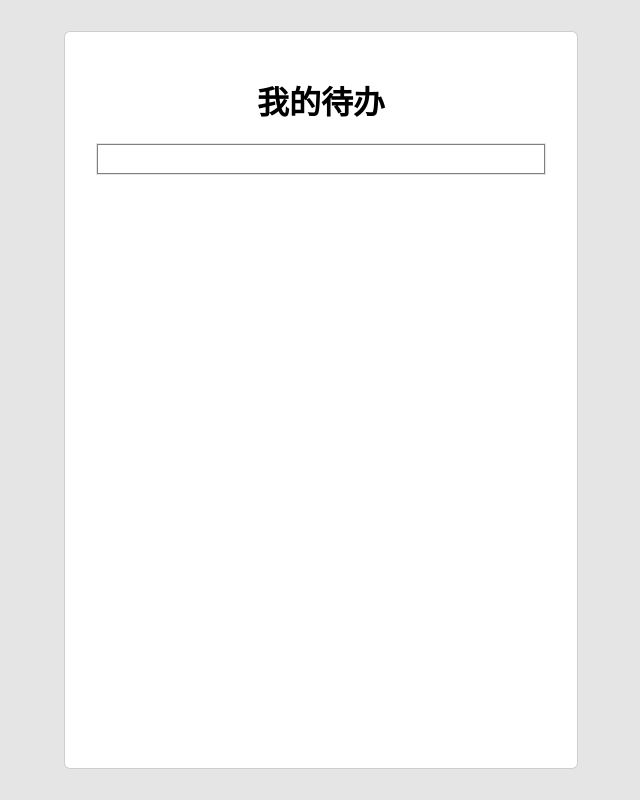
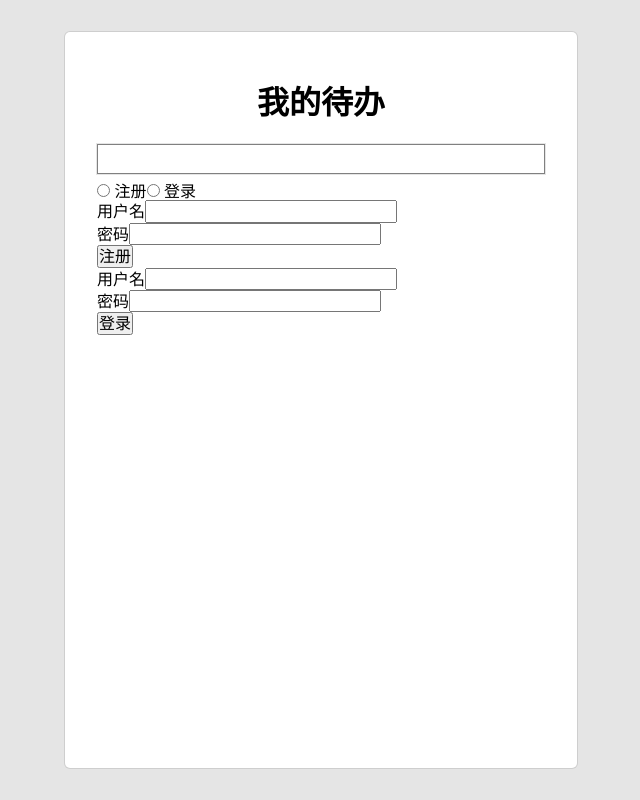
Before and after one commit to hejianxinsir/React-todo-program, a React (Create React App) app: page / in a window 1280 px wide. Shown: the whole page, without its empty margins (319-959 px from the left). Built offline with nearby package versions, Linux system fonts and the light colour scheme.

Commit message:
添加 UserDialog.js

```diff
--- a/src/App.js
+++ b/src/App.js
@@ -5,6 +5,7 @@
 import TodoItem from './TodoItem.js';
 import 'normalize.css';
 import './css/reset.css';
+import UserDialog from './UserDialog.js';
 
 export default class App extends Component{
   constructor(){
@@ -41,6 +42,8 @@
         <ol className="todoList">
           {todos}
         </ol>
+
+        <UserDialog />
       </div>
     )
   }
@@ -76,7 +79,6 @@
   }
 }
 
-
 let id = 0;
 function idMaker(){
   id += 1
--- /dev/null
+++ b/src/UserDialog.js
@@ -0,0 +1,45 @@
+import React, {Component} from 'react';
+
+export default class UserDialog extends Component{
+  render(){
+    return (
+      <div className="UserDialog-Wrapper">
+        <div className="UserDialog">
+          <nav>
+            <input type="radio"/> 注册
+            <input type="radio"/> 登录
+          </nav>
+          <div className="panes">
+            <form className="signUp">
+              <div className="row">
+                <label>用户名</label>
+                <input type="text"/>
+              </div>
+              <div className="row">
+                <label>密码</label>
+                <input type="password"/>
+              </div>
+              <div className="row actions">
+                <button type="submit">注册</button>
+              </div>
+            </form>
+
+            <form className="signIn">
+              <div className="row">
+                <label>用户名</label>
+                <input type="text"/>
+              </div>
+              <div className="row">
+                <label>密码</label>
+                <input type="password"/>
+              </div>
+              <div className="row actions">
+                <button type="submit">登录</button>
+              </div>
+            </form>
+          </div>
+        </div>
+      </div>
+    )
+  }
+}
```
